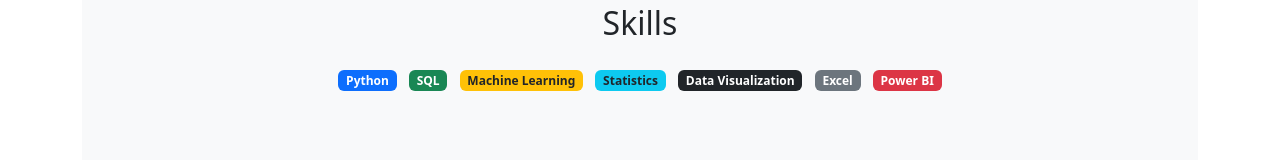
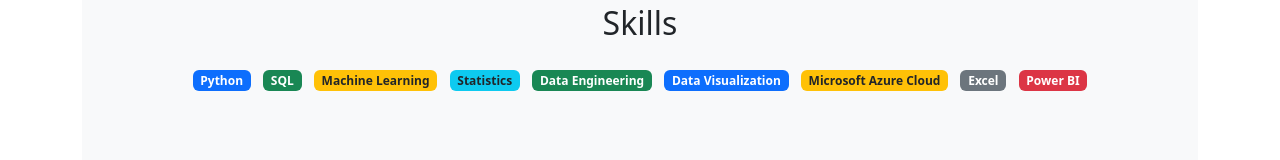
Before and after one commit to Adarsh-Engg/adarsh.singh, a plain HTML site: page index.html in a window 1280 px wide. Shown: the part 2456-2616 px from the top of the page. Drawn offline with nearby package versions, Linux system fonts and the light colour scheme.

Commit message:
Update index.html
Skills- Data Engineering
Microsoft Azure

```diff
--- a/index.html
+++ b/index.html
@@ -96,7 +96,7 @@
 
   <!-- Filter Buttons -->
   <div class="text-center mb-4">
-    <button class="btn btn-outline-dark m-1 filter-btn" data-filter="all">All</button>
+    <button class="btn btn-outline-primary m-1 filter-btn" data-filter="all">All</button>
     <button class="btn btn-outline-primary m-1 filter-btn" data-filter="data-analysis">Data Analysis</button>
     <button class="btn btn-outline-success m-1 filter-btn" data-filter="machine-learning">Machine Learning</button>
     <button class="btn btn-outline-warning m-1 filter-btn" data-filter="visualization">Visualization</button>
@@ -615,7 +615,9 @@
       <span class="badge bg-success m-1">SQL</span>
       <span class="badge bg-warning text-dark m-1">Machine Learning</span>
       <span class="badge bg-info text-dark m-1">Statistics</span>
-      <span class="badge bg-dark m-1">Data Visualization</span>
+      <span class="badge bg-success m-1">Data Engineering</span>
+      <span class="badge bg-primary m-1">Data Visualization</span>
+      <span class="badge bg-warning text-dark m-1">Microsoft Azure Cloud</span>
       <span class="badge bg-secondary m-1">Excel</span>
       <span class="badge bg-danger m-1">Power BI</span>
     </div>
```
